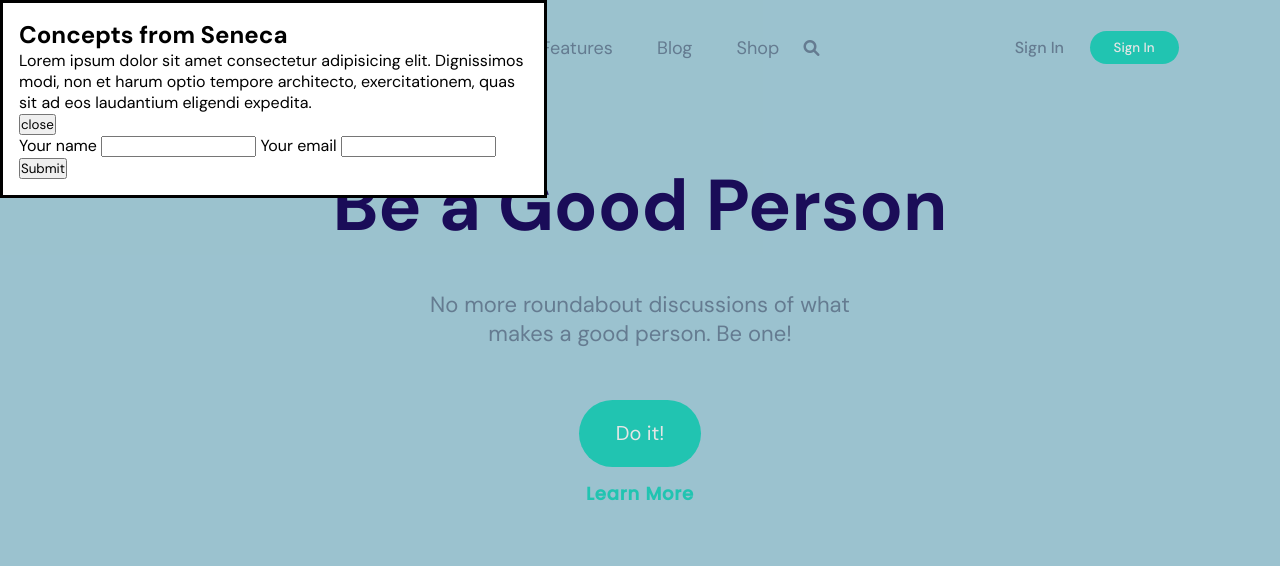
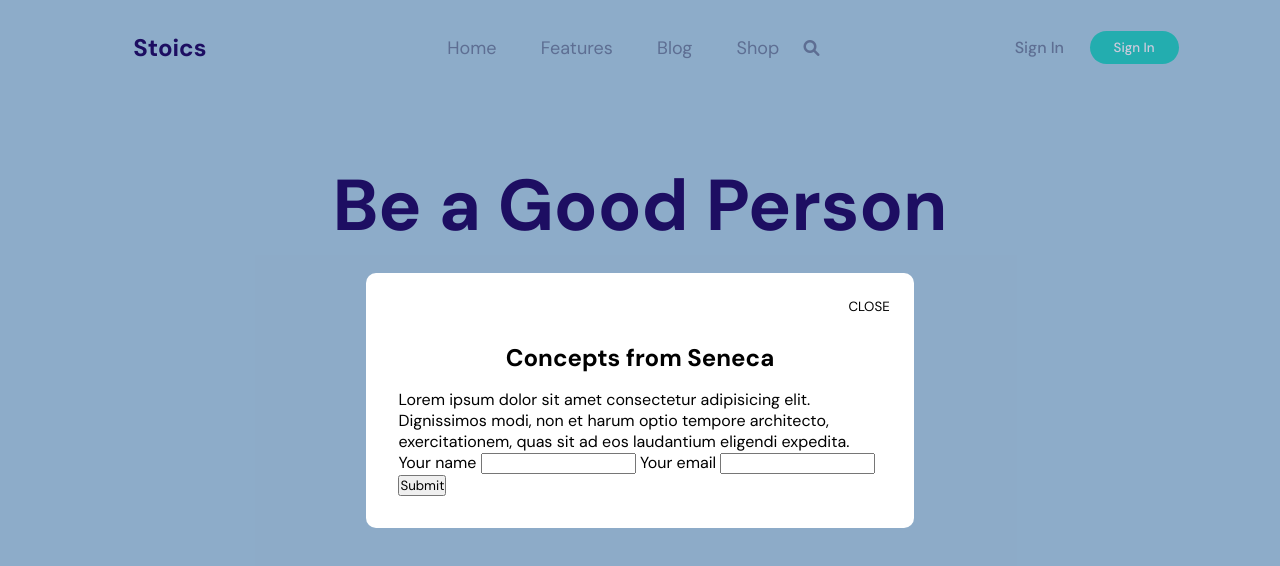
Before and after one commit to kineticstorytelling/stoic-life, a plain HTML site: page index.html in a window 1280 px wide. Both pictures are taken after a click on the button "Do it!". Drawn offline with Linux system fonts and the light colour scheme.

Commit message:
updated the modal window

```diff
--- a/index.html
+++ b/index.html
@@ -28,9 +28,9 @@
         <h4>Learn More</h4>
     </div>
     <dialog class="modal">
+        <button class="button close_modal">close</button>
         <h2>Concepts from Seneca</h2>
         <p>Lorem ipsum dolor sit amet consectetur adipisicing elit. Dignissimos modi, non et harum optio tempore architecto, exercitationem, quas sit ad eos laudantium eligendi expedita.</p>
-        <button class="button close_modal">close</button>
         <form class="form" method="dialog">
             <label>Your name <input type="text"></label>
             <label>Your email <input type="email"></label>
--- a/styles.css
+++ b/styles.css
@@ -136,6 +136,31 @@ h4{
 }
 
 .modal{
-    padding: 1em;
+    padding: 2em;
     max-width: 50ch;
+    margin: auto;
+    border: none;
+    border-radius: 10px;
 }
+
+.modal::backdrop{
+    background: #1d0e6238;
+}
+
+.modal h2{
+    text-align: center;
+    padding: 1rem;
+}
+.modal .close_modal{
+background: none;
+border: none;
+text-transform: uppercase;
+transition: all .4s ease;
+position: relative;
+left: 450px;
+bottom: 10px;
+}
+.modal .close_modal:hover{
+    cursor: pointer;
+    color: var(--clr-secondary);
+}
```
Also changed, not shown: script.js (line endings or trailing spaces).
